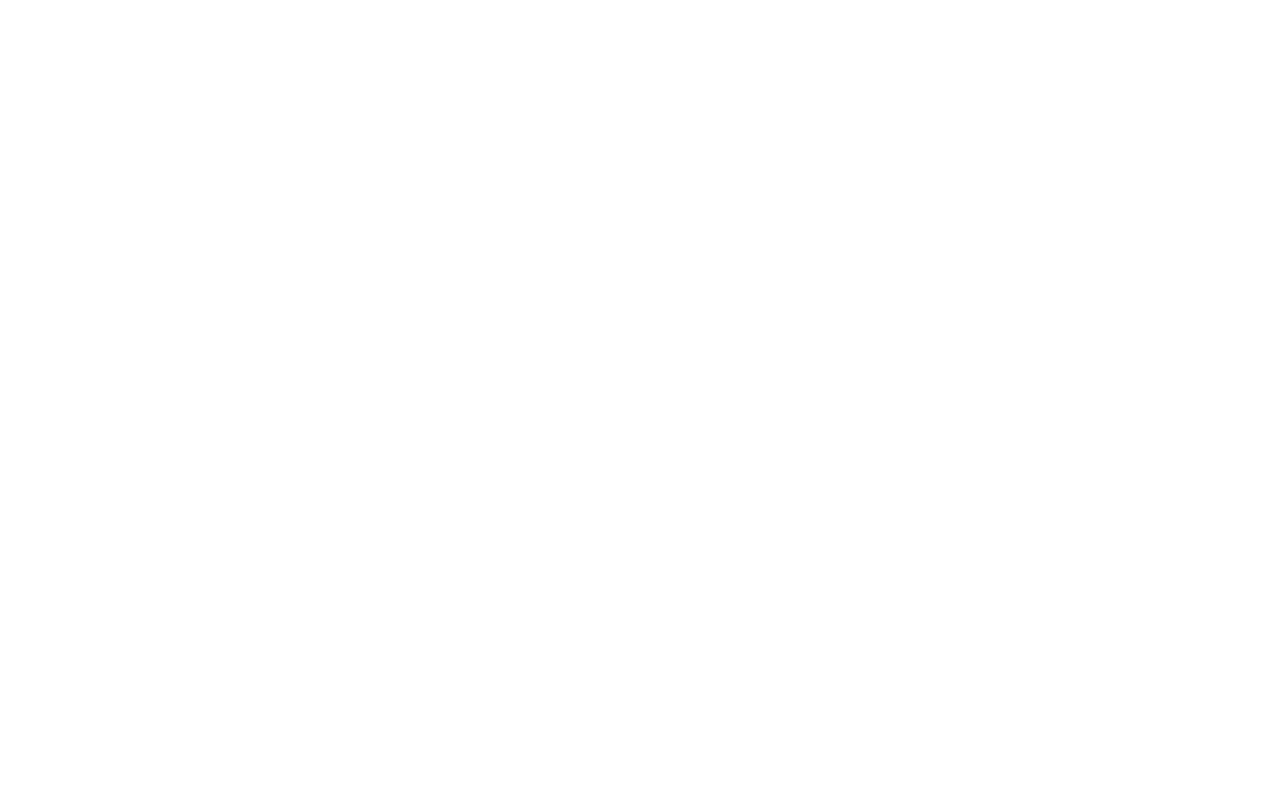
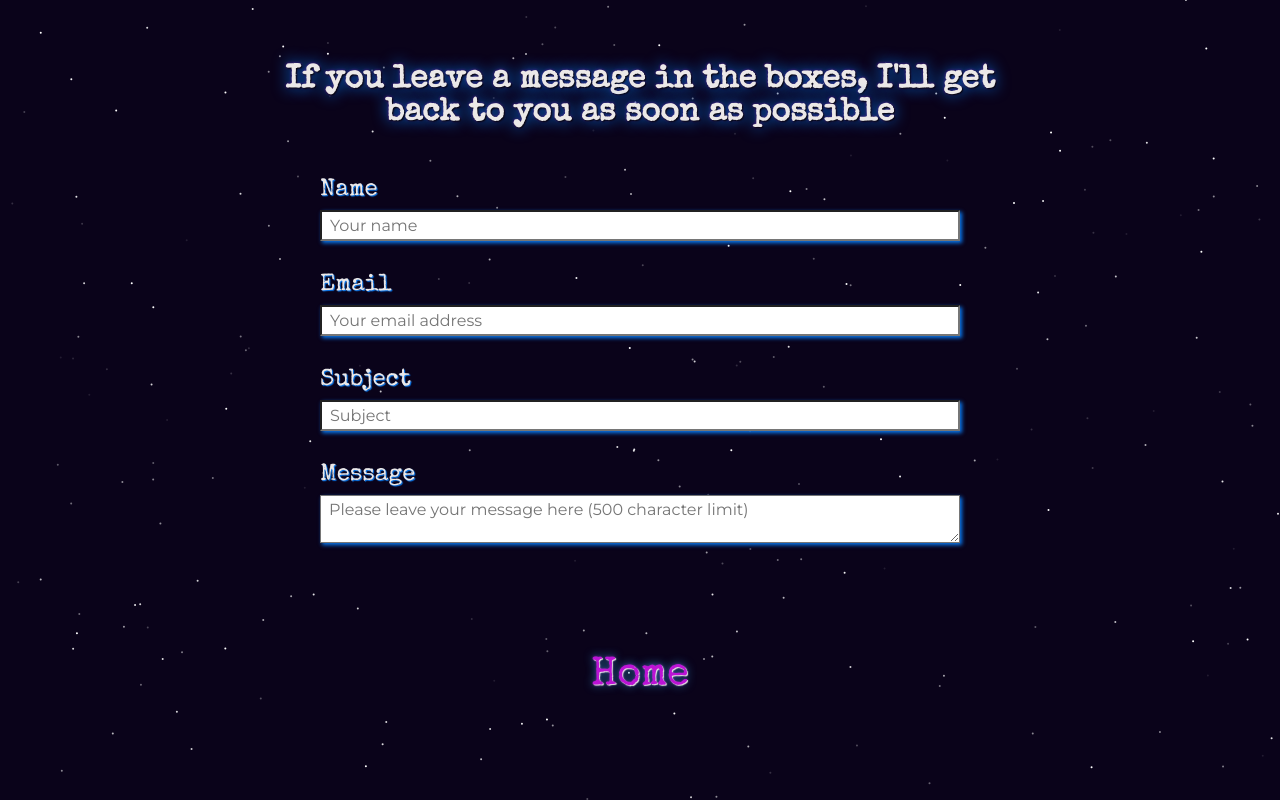
Before and after one commit to lalicia/portfolio, a React (Create React App) app: page /contact in a window 1280 px wide. Before the commit this address had no page. Built offline with nearby package versions, Linux system fonts and the light colour scheme; a web font is replaced by a local one.

Commit message:
created ContactForm and changed email link on pages. need to fix link colours for Send and Home on ContactForm

```diff
--- a/package.json
+++ b/package.json
@@ -3,6 +3,7 @@
   "version": "0.1.0",
   "private": true,
   "dependencies": {
+    "@emailjs/browser": "^3.6.2",
     "@testing-library/jest-dom": "^5.16.5",
     "@testing-library/react": "^13.3.0",
     "@testing-library/user-event": "^13.5.0",
--- /dev/null
+++ b/src/components/ContactForm/ContactForm.css
@@ -0,0 +1,140 @@
+.form_container {
+    display: flex;
+    flex-direction: column;
+    align-content: center;
+}
+
+.Contact_title {
+    display: flex;
+    flex-direction: row;
+    justify-content: center;
+}
+
+.Contact_h2 {
+    font-family: 'Special Elite', cursive;
+    color: rgb(235, 232, 232);
+    font-size: 2rem;
+    text-shadow: 1px 1px 2px black, 0 0 15px rgb(10, 123, 244), 0 0 3px rgb(117, 3, 128);
+    text-align: center;
+    max-width: 60%;
+    margin-top: 4rem;
+    margin-bottom: 2rem;
+}
+
+@media (max-width: 600px) {
+    .Contact_h2 {
+        font-size: 2rem;
+        margin-bottom: 2rem;
+    }
+}
+
+
+.form_body {
+    display: flex;
+    flex-direction: column;
+    align-content: center;
+    max-width: 50%;
+    margin-left: 25%;
+    margin-right: 25%;
+}
+
+.form_label {
+    font-family: 'Special Elite', cursive;
+    color: rgb(235, 232, 232);
+    font-size: 1.5rem;
+    text-shadow: 1px 1px 1px rgb(10, 123, 244);
+    /* text-align: center; */
+    margin-top: 1rem;
+    margin-bottom: .5rem;
+}
+
+.form_input {
+    margin-bottom: 1rem;
+    padding: .25rem .5rem;
+    font-family: 'Montserrat', sans-serif;
+    color:rgb(0, 70, 146);
+    box-shadow: 2px 2px 4px rgb(10, 123, 244);
+}
+
+.form_input:focus {
+    outline: none;
+    background-color: rgb(203, 224, 253);
+    box-shadow: 3px 3px 6px rgb(10, 123, 244);
+}
+
+.form_btn {
+    display: flex;
+    flex-direction: row;
+    justify-content: center;
+}
+
+.form_nosend {
+    background: none;
+    border: none;
+    text-decoration: none;
+    font-family: 'Special Elite', cursive;
+    color: rgb(10, 123, 244);
+    font-size: 2rem;
+    text-shadow: 1px 1px 1px rgb(235, 232, 232), 0 0 10px rgb(42, 126, 185), 0 0 3px rgb(117, 3, 128);
+    margin-top: 2rem;
+    align-self: center;
+    cursor: pointer;
+    visibility: hidden;
+}
+
+@media (max-width: 600px) {
+    .form_nosend {
+        visibility: hidden;
+    }
+}
+
+.form_send {
+    background: none;
+    border: none;
+    text-decoration: none;
+    font-family: 'Special Elite', cursive;
+    color: rgb(10, 123, 244);
+    font-size: 2rem;
+    text-shadow: 1px 1px 1px rgb(235, 232, 232), 0 0 10px rgb(42, 126, 185), 0 0 3px rgb(117, 3, 128);
+    margin-top: 2rem;
+    align-self: center;
+    cursor: pointer;
+}
+
+@media (max-width: 600px) {
+    .form_send {
+        font-size: 2rem;
+    }
+}
+
+.form_send:hover {
+    scale: 1.04;
+}
+
+.Contact_pglinks {
+    display: flex;
+    flex-direction: row;
+    justify-content: center;
+}
+
+.Contact_pglink {
+    background: none;
+    border: none;
+    text-decoration: none;
+    font-family: 'Special Elite', cursive;
+    color: rgb(188, 19, 213);
+    font-size: 2.5rem;
+    text-shadow: 1px 1px 1px rgb(235, 232, 232), 0 0 10px rgb(42, 126, 185), 0 0 3px rgb(117, 3, 128);
+    margin: 2rem 1rem 0 1rem;
+    white-space: nowrap;
+}
+
+@media (max-width: 600px) {
+    .Contact_pglink {
+        font-size: 2rem;
+    }
+}
+
+.Contact_pglink:hover {
+    scale: 1.04;
+}
--- /dev/null
+++ b/src/components/ContactForm/ContactForm.js
@@ -0,0 +1,65 @@
+import React from "react";
+import {useState} from "react";
+import {Link} from "react-router-dom";
+import emailjs from '@emailjs/browser';
+
+import ParticlesBackground from "../../pages/ParticlesBackground/ParticlesBackground.js";
+import "./ContactForm.css";
+
+function ContactForm() {
+    const [formFilled, setFormFilled] = useState(false)
+
+    function handleChange(e) {
+        setFormFilled(true)
+    }
+
+    const sendEmail = (e) => {
+        e.preventDefault();
+
+        emailjs.sendForm('service_4id5omq', 'template_ailpts8', e.target, process.env.REACT_APP_EMAILJS)
+          .then((result) => {
+              console.log(result.text);
+          }, (error) => {
+              console.log(error.text);
+          });
+          e.target.reset()
+      };
+
+      return (
+        <>
+            <ParticlesBackground />
+            <div className="form_container">
+                <form onSubmit={sendEmail}>
+
+                <div className="Contact_title">
+                    <h2 className="Contact_h2">If you leave a message in the boxes, I'll get back to you as soon as possible</h2>
+                </div>
+
+                <div className="form_body">
+                    <label htmlFor="name" className="form_label">Name</label>
+                    <input id="name" className="form_input" type="text" placeholder="Your name" name="name" maxLength="30" required />
+
+                    <label htmlFor="email" className="form_label">Email</label>
+                    <input id="email" className="form_input" type="email" placeholder="Your email address" name="email" maxLength="150" required />
+
+                    <label htmlFor="subject" className="form_label">Subject</label>
+                    <input id="subject" className="form_input" type="text" placeholder="Subject" name="subject" maxLength="150" required />
+
+                    <label htmlFor="message" className="form_label">Message</label>
+                    <textarea id="message" className="form_input" placeholder="Please leave your message here (500 character limit)" name="message" maxLength="500" onChange={handleChange} required />
+                </div>
+
+                <div className="form_btn">
+                    <input type="submit" className={formFilled === true ? "form_send" : "form_nosend"} value="Send" />
+                </div>
+            </form>
+
+            <div className="Contact_pglinks">
+                <button className="Contact_pglink"><Link to="/">Home</Link></button>
+            </div>
+        </div>
+        </>
+      )
+};
+
+export default ContactForm;
--- a/src/index.js
+++ b/src/index.js
@@ -6,6 +6,7 @@
 
 import About from "./pages/About/About.js";
 import Projects from "./pages/Projects/Projects.js";
+import ContactForm from "./components/ContactForm/ContactForm.js";
 
 import {
   BrowserRouter,
@@ -21,6 +22,7 @@
         <Route path="/" element={<App />} />
         <Route path="/about" element={<About />} />
         <Route path="/projects" element={<Projects />} />
+        <Route path="/contact" element={<ContactForm />} />
       </Routes>
     </BrowserRouter>
   </React.StrictMode>
--- a/src/pages/About/About.js
+++ b/src/pages/About/About.js
@@ -103,7 +103,8 @@
                 <div className="About_socials">
                     <a href="https://www.linkedin.com/in/alicia-lowe-749a21240/" alt="linkedin profile" target="_blank" rel="noreferrer"><img className="socials" src={linkedin} alt="linkedin" /></a>
 
-                    <a href="mailto:hohpascal@outlook.com" alt="email" target="_blank" rel="noreferrer"><img className="socials" src={email} alt="email" /></a>
+                    {/* <a href="mailto:" alt="email" target="_blank" rel="noreferrer"><img className="socials" src={email} alt="email" /></a> */}
+                    <Link to="/contact" alt="contact form link"><img className="socials" src={email} alt="email" /></Link>
 
                     <a href="https://github.com/lalicia" alt="github profile" target="_blank" rel="noreferrer"><img className="socials" src={github} alt="github" /></a>
                 </div>
--- a/src/pages/Home/Home.js
+++ b/src/pages/Home/Home.js
@@ -84,7 +84,8 @@
                 <div className="Home_socials">
                     <a href="https://www.linkedin.com/in/alicia-lowe-749a21240/" alt="linkedin profile" target="_blank" rel="noreferrer"><img className="socials" src={linkedin} alt="linkedin" /></a>
 
-                    <a href="mailto:hohpascal@outlook.com" alt="email" target="_blank" rel="noreferrer"><img className="socials" src={email} alt="email" /></a>
+                    {/* <a href="mailto:" alt="email" target="_blank" rel="noreferrer"><img className="socials" src={email} alt="email" /></a> */}
+                     <Link to="/contact" alt="contact form link"><img className="socials" src={email} alt="email" /></Link>
 
                     <a href="https://github.com/lalicia" alt="github profile" target="_blank" rel="noreferrer"><img className="socials" src={github} alt="github" /></a>
                 </div>
--- a/src/pages/Projects/Projects.js
+++ b/src/pages/Projects/Projects.js
@@ -76,7 +76,8 @@
                 <div className="Projects_socials">
                     <a href="https://www.linkedin.com/in/alicia-lowe-749a21240/" alt="linkedin profile" target="_blank" rel="noreferrer"><img className="socials" src={linkedin} alt="linkedin" /></a>
 
-                    <a href="mailto:hohpascal@outlook.com" alt="email" target="_blank" rel="noreferrer"><img className="socials" src={email} alt="email" /></a>
+                    {/* <a href="mailto:" alt="email" target="_blank" rel="noreferrer"><img className="socials" src={email} alt="email" /></a> */}
+                    <Link to="/contact" alt="contact form link"><img className="socials" src={email} alt="email" /></Link>
 
                     <a href="https://github.com/lalicia" alt="github profile" target="_blank" rel="noreferrer"><img className="socials" src={github} alt="github" /></a>
                 </div>
```
Also changed, not shown: 2 other files (tests, documents, lock files or other folders).
